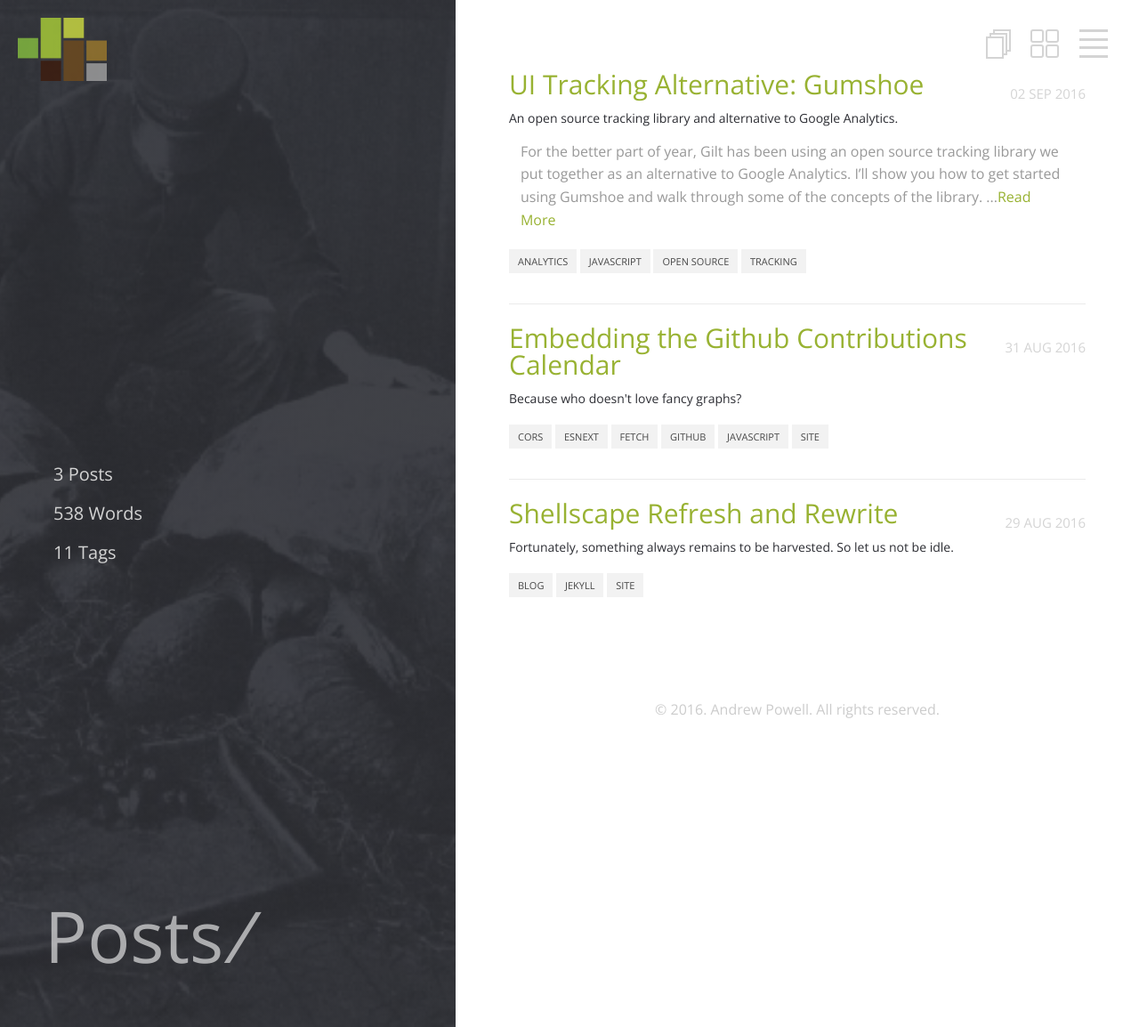
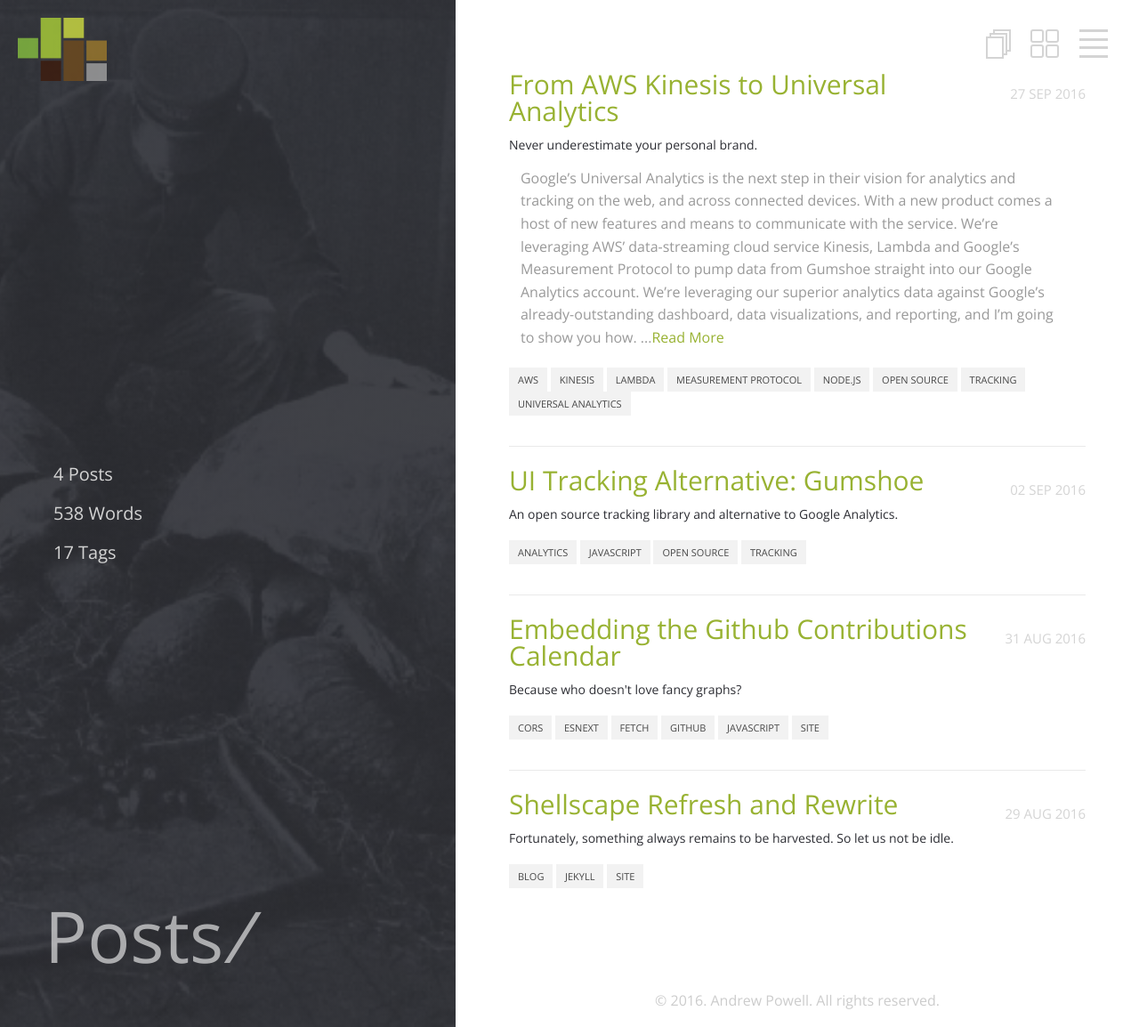
Before and after one commit to shellscape/shellscape.github.io, a Jekyll site: the page built from _pages/posts.html, in a window 1280 px wide. Shown: the whole page at 89% size. Built offline with Jekyll 4.4.1, drawn with Linux system fonts in a browser that asks for light colours; nearby versions of some CDN libraries; some of the changed lines change nothing that is shown.

Commit message:
adding aws kinesis to google analytics post

````diff
--- a/_includes/layout/head.html
+++ b/_includes/layout/head.html
@@ -54,7 +54,10 @@
   <style type="text/css">
     #left {
       background: linear-gradient(rgba(0, 0, 0, {{ opacity }}), rgba(0, 0, 0, {{ opacity }})), url({{ image }}) no-repeat !important;
-      background-size: cover;
+      background-size: cover !important;
+      {% if page.background-position %}
+      background-position: {{ page.background-position }} !important;
+      {% endif %}
     }
   </style>
   {% endif %}
--- /dev/null
+++ b/_posts/2016-09-27-kinesis-to-universal-analytics.md
@@ -0,0 +1,271 @@
+---
+layout: post
+title:  From AWS Kinesis to Universal Analytics
+date:   2016-09-27
+subject: Never underestimate your personal brand.
+image: /assets/images/posts/kinesis-to-universal-analytics.jpg
+image-opacity: 0.7
+background-position: 50% 0
+tag:
+- aws
+- kinesis
+- lambda
+- measurement protocol
+- node.js
+- open source
+- tracking
+- universal analytics
+---
+
+Google's [Universal Analytics](https://support.google.com/analytics/answer/2790010?hl=en)
+ is the next step in their vision for analytics and tracking on the web, and across
+ connected devices. With a new product comes a host of new features and means to
+ communicate with the service. We're leveraging [AWS'](https://aws.amazon.com/)
+ data-streaming cloud service [Kinesis](https://aws.amazon.com/kinesis/),
+ [Lambda](https://aws.amazon.com/lambda/) and
+ Google's [Measurement Protocol](https://developers.google.com/analytics/devguides/collection/protocol/v1/)
+ to pump data from [Gumshoe](http://shellscape.org/2016/09/02/ui-tracking-alternative-gumshoe)
+ straight into our Google Analytics account.
+
+We're leveraging our superior analytics data against Google's already-outstanding
+ dashboard, data visualizations, and reporting, and I'm going to show you how.
+
+<!-- more -->
+
+## The Basic Idea
+
+I won't be getting into [how to get started with Kinesis](http://docs.aws.amazon.com/streams/latest/dev/kinesis-tutorial-cli.html),
+or how you should go about [setting up a Lambda Function] for the stream. There are
+oodles of tutorials and walk-throughs available for those. We will walk through
+what the Gumshoe-To-Google Lambda function looks like and how it works.
+
+So you have a data source. And you're feeding data to a defined Kinesis stream.
+And you want that data to populate your Google Analytics account. [Peaches](https://www.youtube.com/watch?v=wvAnQqVJ3XQ).
+Let's walk through a Lambda function to handle the incoming stream, map the
+incoming data to produce a Google Analytics compatible object, and fire that bad
+boy at the Measurement Protocol.
+
+## Lambda Lambda Lambda
+
+Let's get dirty!
+
+### Setting Up the Function
+
+Lambda Functions are essentially Node.js modules. You export a function (or set
+of functions if you're getting fancy). For our needs, we only need to concern
+ourselves with the `handler` function.
+
+```js
+exports.handler = (event, context) => {
+};
+```
+
+![lambda meme](//i.imgflip.com/1beq7l.jpg)
+
+You'll notice the use of Arrow Functions throughout the code, as AWS Lambda
+supports Node.js 4.3. **However, it's important to note** that whatever version
+of the 4.3.x branch it supports, does not like `let` or `const` keywords for
+declaring variables, and will throw SyntaxErrors for days. I've found a few misc
+features that [are supposed to be supported](http://node.green), but aren't. So
+use ES6 with caution. Amazon is apparently on the case, but we've heard little
+beyond "we're looking into it."
+
+### Handling the stream
+
+Next, we need to start examining records. You can configure the Lambda function
+to accept different numbers of batched records. For Gumshoe, we handle 100 records
+for each function execution.
+
+```js
+exports.handler = (event, context) => {
+
+  event.Records.forEach((record) => {
+    var buffer = new Buffer(record.kinesis.data, 'base64'),
+      data = buffer.toString('utf-8');
+  });
+};
+```
+
+Something that seems to trip up most first-time Lambda developers is that
+incoming data is actually in `record.kinesis.data`, and is Base-64 encoded. Gumshoe
+data is within the stream as a JSON string, so we obtain the string from the `Buffer`
+before attempting to do anything else with it.
+
+### Mapping the Data
+
+Next on our plate is mapping the data into a Google Analytics acceptable object.
+This is obviously specially tailored for how we're using Gumshoe data, but you
+should be able to plug this into your own source data format.
+
+```js
+function map (data) {
+
+  var gd = data.giltData,
+    pd = data.pageData,
+    appName = gd.applicationName || 'web-unknown',
+    result = {
+      aid: appName,
+      // the docs say that this is optional, but the hit builder tool says it's required. ¯\_(ツ)_/¯
+      an: appName,
+      // the client in this case is the user of which the event originated.
+      // gumshoe stores a uuid in localStorage, but if that is empty, or the client
+      // has an outdated version of gumshoe cached, we'll use sessionUuid.
+      cid: data.clientUuid || data.sessionUuid || '00000000-0000-0000-0000-000000000000',
+      dh: pd.hostName,
+      dl: pd.url,
+      dp: pd.path,
+      dr: pd.referer,
+      dt: pd.title,
+      je: pd.javaEnabled,
+      sr: pd.screenResolution,
+      t: 'event',
+      tid: 'UA-XXXXXXX-XX',
+      ua: pd.userAgent,
+      uid: gd.vendorUserId,
+      uip: pd.ipAddress,
+      ul: pd.language,
+      v: 1,
+      vp: pd.viewportHeight + 'x' + pd.viewportWidth
+    };
+
+  if (data.eventName === 'page.view') {
+    result.t = 'pageview';
+  }
+  else {
+    result.ec = 'Gumshoe Event';
+    result.ea = data.eventName;
+    // we have to use 'event label' and not 'event value' (ev) here because
+    // ev can only be numerical.
+    result.el = data.eventData;
+  }
+
+  return result;
+}
+```
+Of note is the `cid` property; If you don't duplicate what Google does with this
+property, you'll get wildly high visitor numbers. Google stores a ClientID in a
+cookie with an expiration of 5 years. Gumshoe is replicating this by storing a
+UUID in localStorage.
+
+I highly recommend using the [Hit Builder Tool](https://ga-dev-tools.appspot.com/hit-builder/)
+to validate how your data is mapped before attempting to send. (That's how I
+found the little gotcha with the `an` property.)
+
+You can find info on the rest of the properties in the
+[Measurement Protocol Parameter Reference](https://developers.google.com/analytics/devguides/collection/protocol/v1/parameters).
+
+
+### Virtual Page Views
+
+It's worth noting that we had a number of [Virtual Page Views](http://blog.analytics-toolkit.com/2014/virtual-pageviews-google-analytics-why-how-when/)
+being fired in our old Google Analytics code. And those needed to be replicated
+to mesh nicely with older data in our dashboard. Without going into too much detail,
+this is what you need to do with the request to re-create a virtual page view.
+
+```js
+// dp (document path) needs to be set to the / root original value of dl.
+// dl needs to be prefixed by the protocol and host for GA to recognize it correctly.
+ga.dp = ga.dl;
+ga.dl = protocol + '//' + host + ga.dl;
+ga.t = 'pageview';
+ga.ea = undefined;
+ga.ec = undefined;
+ga.el = undefined;
+```
+
+### Custom Dimensions
+
+So say that you have a slew of data that you want to use for reporting, but
+Google/Universal Analytics doesn't have any pre-defined fields. In the old days,
+you would have used Custom Variables. Not anymore. The new hotness is
+[Custom Dimensions](https://developers.google.com/analytics/devguides/collection/analyticsjs/custom-dims-mets).
+In the case of Gumshoe data, we have a slew of info we'd like to make available
+for reporting.
+
+```js
+function customDimensions (data) {
+  var GD = 'giltData',
+    PD = 'pageData',
+    dimensions = {
+      'abTests': GD,
+      'channel': GD,
+      'hash': PD,
+      ...
+      'store': GD,
+      'subsite': GD,
+      'timezone': GD
+    },
+    keys = Object.keys(dimensions),
+    result = {};
+
+  keys.forEach(function (key, index) {
+    var dataSet = data[dimensions[key]];
+    result['cd' + (index + 1)] = dataSet[key];
+  });
+
+  return result;
+}
+```
+
+What's paramount here is that each property position of `dimensions` corresponds
+to an index of a Custom Dimension that we've defined in the Google Analytics
+configuration. From there the code uses the property names, and values to know
+which data property to access within `data`, which is a Gumshoe event, in order
+to set the correct Custom Dimension value.
+
+When creating the object for the Measurement Protocol Request, you must use `cd`
+followed by the index of the Custom Dimension. That index starts at 1, just like
+a Visual Basic Array (for those old-schoolers).
+
+## Get it to Google
+
+This snippet assumes your function is only handling one record per Lambda function
+execution. If you're handling batches, you'll want to use the async management
+technique of your choice. We use [Promises](https://github.com/shellscape/gumshoe-lambda-ga/blob/master/index.js#L221).
+
+```js
+var request = require('request');
+
+function send (data) {
+
+  var headers = {
+      'User-Agent': 'Your Lambda Function/0.1.0',
+      'Content-Type': 'application/x-www-form-urlencoded'
+    },
+    options = {
+      url: 'http://www.google-analytics.com/collect',
+      method: 'POST',
+      headers: headers,
+      form: data
+    };
+
+  request(options, (error, response, body) => {
+    context.done(error, response); // or body
+  });
+}
+
+```
+
+This is all pretty straightforward. You must use a `POST` and we add a `User-Agent`
+for giggles and if the need ever arises to debug who's making requests to the
+Measurement Protocol for our account.
+
+## The Entire Solution
+
+To date our solution is working quite well, and as expected, numbers between our
+test dashboard and production dashboard are within acceptable margins to declare
+parity. With Gumshoe pulling down more data than GA, it's no surprise to us that
+we have more events per-visitor than our production GA dashboard shows.
+
+I've spared you the entity of the code for our solution within the post, but the
+full source for our function is here: [gumshoe-lambda-ga](https://github.com/shellscape/gumshoe-lambda-ga).
+Examining the code, you'll see how we're leveraging promises to work with the async
+nature of making 100 requests per Lambda function execution, and documentation
+for each helper in the file.
+
+We also chose to upload a package to AWS Lambda, rather
+than using their inline code editor primarily because of the capability of using
+external modules like [request](https://github.com/request/request). If you'd like
+to go this route as well, please examine [lambda.json](https://github.com/shellscape/gumshoe-lambda-ga/blob/master/lambda.json).
+
+### _Cheers!_
````
Also changed, not shown: assets/images/posts/kinesis-to-universal-analytics.jpg (added).
